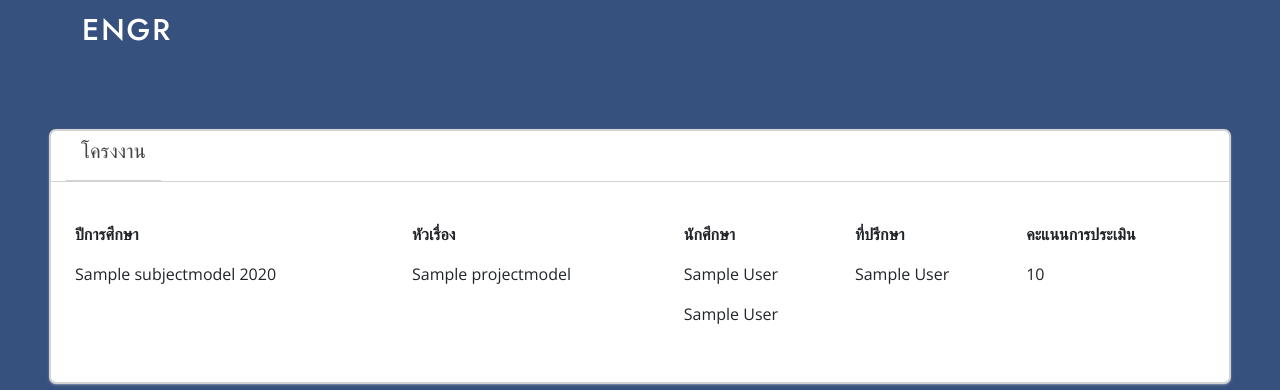
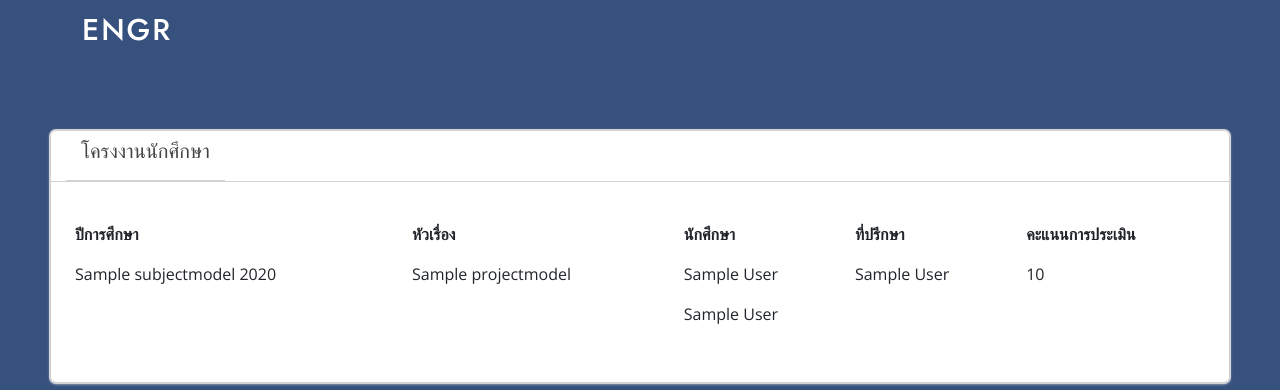
Before and after one commit to 6210612708/project, a Django app: template website/templates/score.html in a window 1280 px wide. Shown: the top 390 px of the page. Run offline with Django 4.2, Linux system fonts and the light colour scheme; the template is opened without the code that fills it: values that come from a table or form of the project are taken from there, others are empty; tables that the repository leaves empty hold one stand-in row (values such as "Sample post"); some libraries are stand-ins or nearby versions; some web fonts are replaced.

Commit message:
Update score.html

```diff
--- a/website/templates/score.html
+++ b/website/templates/score.html
@@ -20,7 +20,7 @@
               <div class="card-header">
                 <!-- <h4 class="card-title">โครงงาน</h4> -->
                 <div class="card-header">
-                  <h5 class="card-title">โครงงาน</h5>
+                  <h5 class="card-title">โครงงานนักศึกษา</h5>
                 </div>
               </div>
                 <div class="card-body">
```
